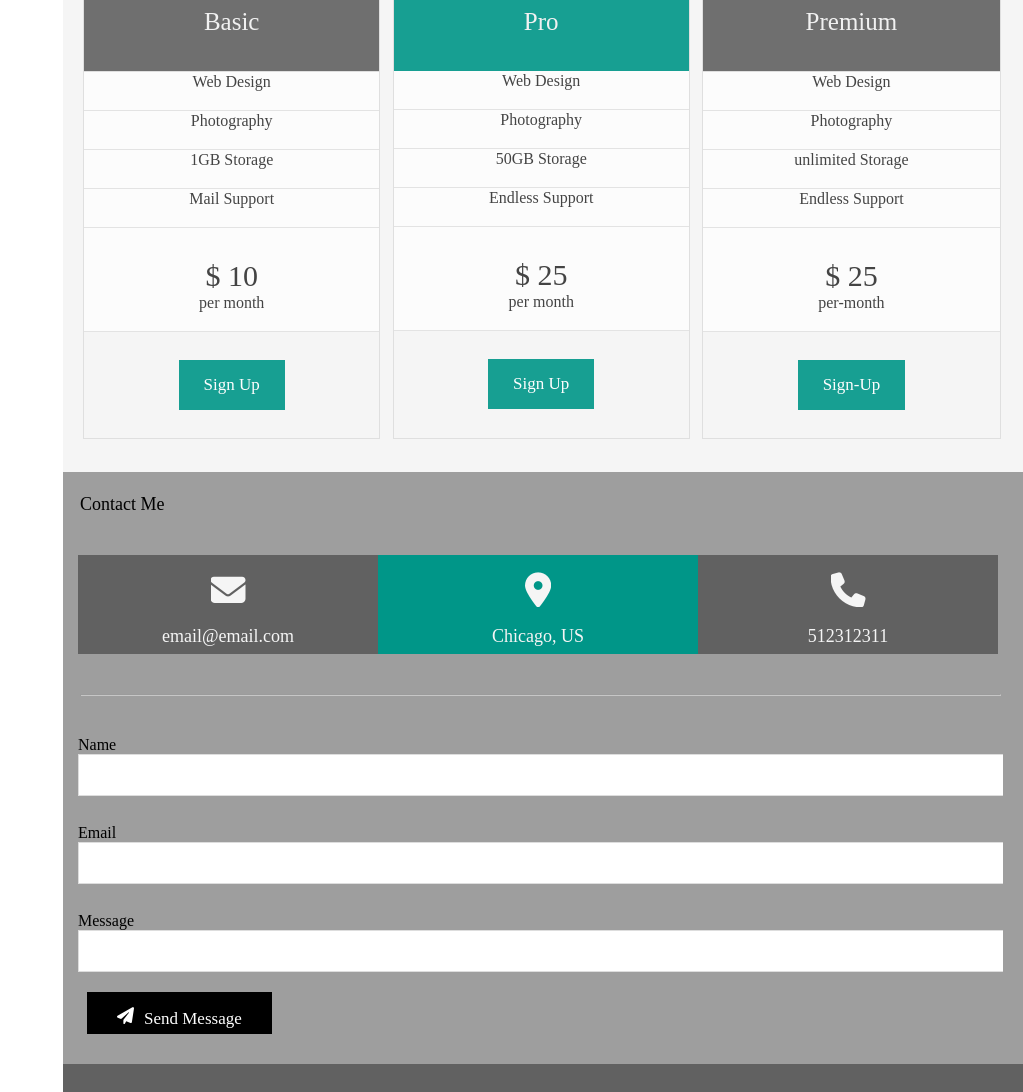
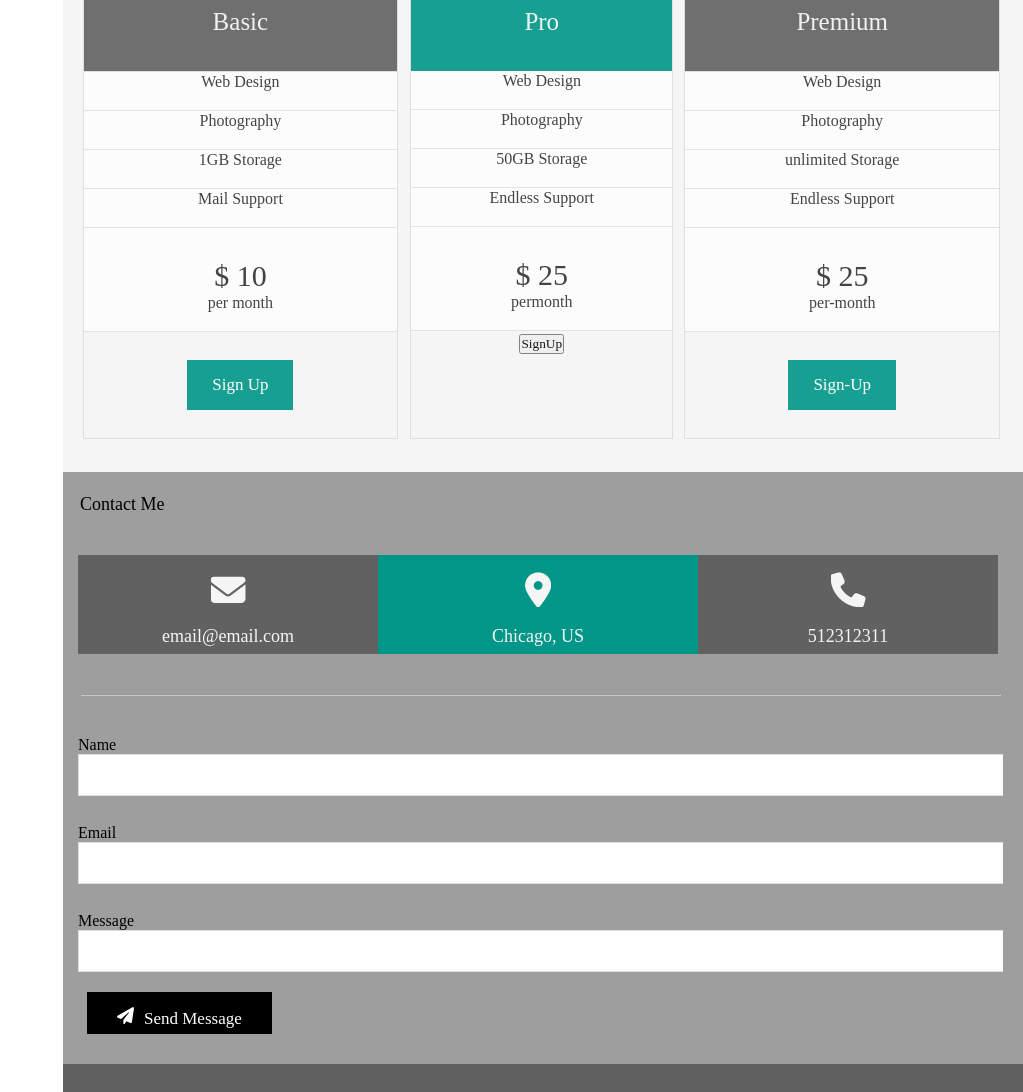
Before and after one commit to Nathanael-Lontsi/nature-portfolio, a plain HTML site: page index.html in a window 1280 px wide. Shown: the part 1988-3080 px from the top of the page, without its empty margins (257-1280 px from the left). Drawn offline with Linux system fonts and the light colour scheme.

Commit message:
correct linter errors

```diff
--- a/index.html
+++ b/index.html
@@ -212,10 +212,10 @@
                             <p>Endless Support</p>
                             <div class="permonth">
                                 <h1>$ 25</h1>
-                                <p>per month</p>
+                                <p>permonth</p>
                             </div>
                             <div class="sign">
-                                <button class="signup">Sign Up</button>
+                                <button class="sign-up">SignUp</button>
                             </div>
                         </div>
                         <div class="border">
```
